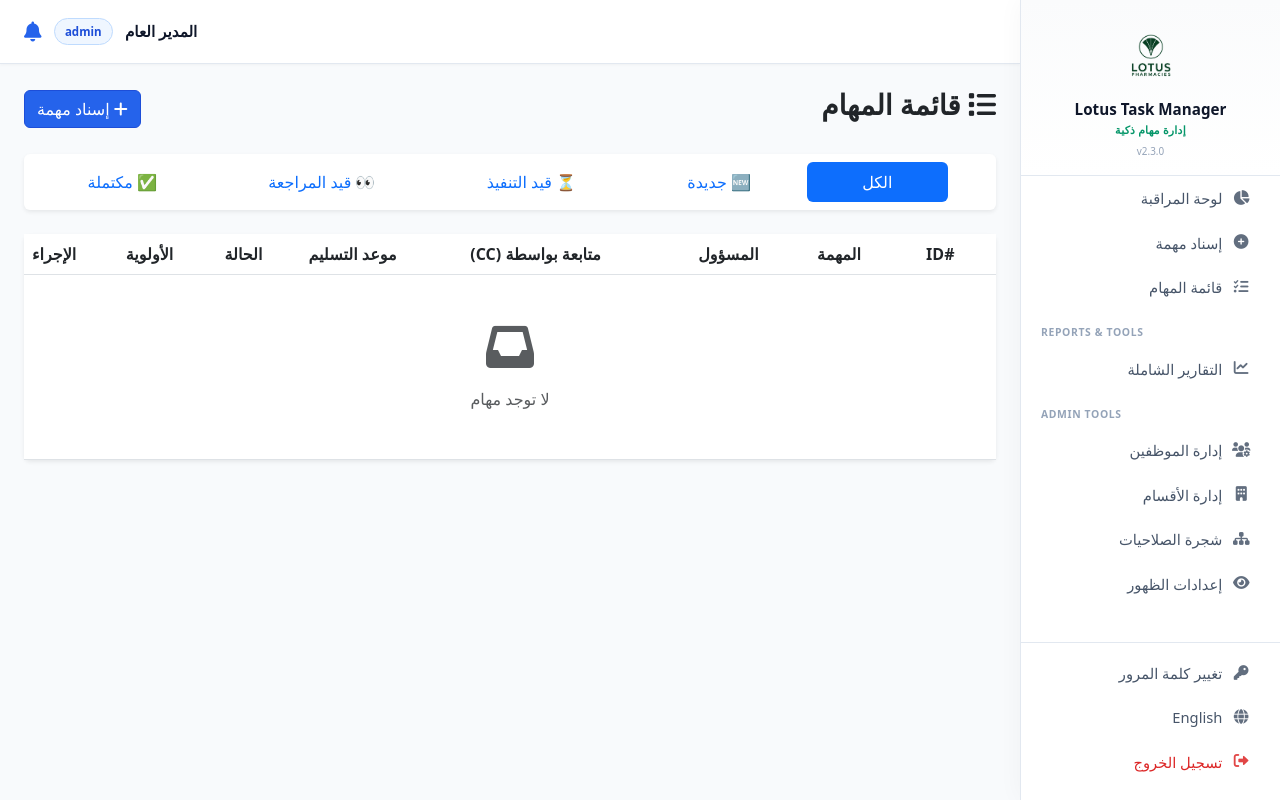
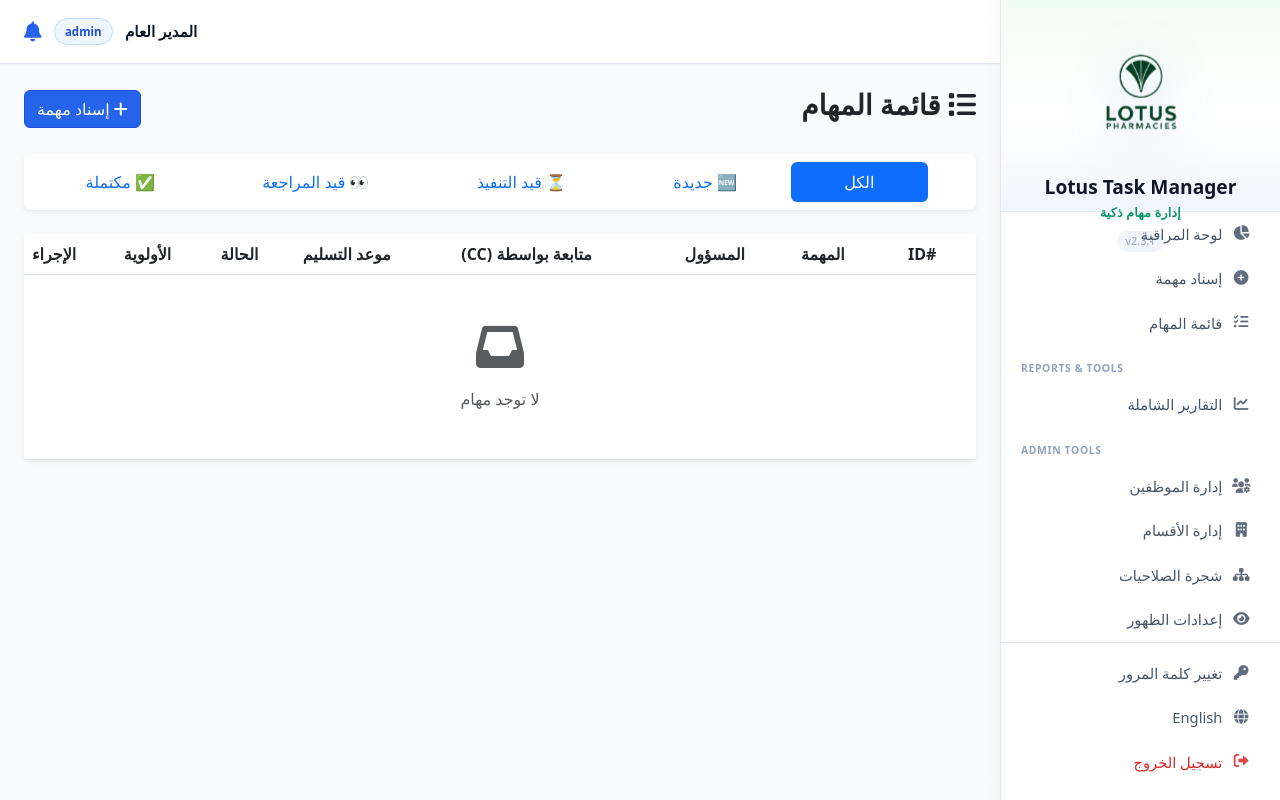
Before and after one commit to Refaat1942/Lotus-Task-Manager, a Flask app: page /tasks in a window 1280 px wide. Run offline with Flask 3, Linux system fonts and the light colour scheme; a user stored in the database is signed in; data that the repository does not hold is empty; some libraries are stand-ins or nearby versions.

Commit message:
your message

```diff
--- a/app.py
+++ b/app.py
@@ -13,7 +13,7 @@
 import pandas as pd
 from sqlalchemy import text
 
-APP_VERSION = '2.3.0'
+APP_VERSION = '2.3.1'
 APP_NAME = 'Lotus Task Manager'
 APP_PORT = 5000
 
@@ -191,7 +191,7 @@
             'change_password': 'Change Password', 'current_password': 'Current Password', 'new_password': 'New Password',
             'assign_to': 'Assign To', 'permissions_manage': 'Visibility Settings', 'permissions_title': 'Feature Visibility Control',
             'permissions_desc': 'Choose which roles can see each section for all users.', 'notif_title': 'Notifications', 'notif_empty': 'No new notifications',
-            'deadline_passed': 'Deadline Passed', 'deadline_passed_msg': 'Task deadline has passed', 'confirm_datetime': 'OK', 'select_datetime': 'Select date & time',
+            'deadline_passed': 'Deadline Passed', 'deadline_passed_msg': 'Task deadline has passed', 'confirm_datetime': 'Pick date & time, then press OK to confirm', 'select_datetime': 'Select date & time',
             'user_updated': 'User updated successfully', 'user_update_error': 'Could not update user (username may already exist)',
             'overview': 'Overview', 'recent_tasks': 'Recent Tasks', 'view_all': 'View All', 'open': 'Open', 'no_tasks': 'No tasks found',
             'welcome': 'Welcome', 'brand_tagline': 'Smart Task Management'
@@ -208,7 +208,7 @@
             'change_password': 'تغيير كلمة المرور', 'current_password': 'كلمة المرور الحالية', 'new_password': 'كلمة المرور الجديدة',
             'assign_to': 'إسناد إلى', 'permissions_manage': 'إعدادات الظهور', 'permissions_title': 'التحكم في ظهور الأقسام',
             'permissions_desc': 'حدد الأدوار التي يمكنها رؤية كل قسم لجميع المستخدمين.', 'notif_title': 'الإشعارات', 'notif_empty': 'لا توجد إشعارات جديدة',
-            'deadline_passed': 'انتهى الموعد', 'deadline_passed_msg': 'تجاوزت المهمة الموعد المحدد', 'confirm_datetime': 'موافق', 'select_datetime': 'اختر التاريخ والوقت',
+            'deadline_passed': 'انتهى الموعد', 'deadline_passed_msg': 'تجاوزت المهمة الموعد المحدد', 'confirm_datetime': 'اختر التاريخ والوقت ثم اضغط موافق للتأكيد', 'select_datetime': 'اختر التاريخ والوقت',
             'user_updated': 'تم تحديث بيانات الموظف بنجاح', 'user_update_error': 'تعذر التحديث (اسم المستخدم قد يكون مستخدماً)',
             'overview': 'نظرة عامة', 'recent_tasks': 'أحدث المهام', 'view_all': 'عرض الكل', 'open': 'مفتوحة', 'no_tasks': 'لا توجد مهام',
             'welcome': 'مرحباً', 'brand_tagline': 'إدارة مهام ذكية'
--- a/templates/layout.html
+++ b/templates/layout.html
@@ -27,6 +27,29 @@
             --ltm-sidebar-muted: #94a3b8;
             --ltm-border: #e2e8f0;
             --ltm-topbar-h: 64px;
+            --ltm-sidebar-w: 280px;
+        }
+        @keyframes ltm-logo-float {
+            0%, 100% { transform: translateY(0) scale(1); }
+            50% { transform: translateY(-6px) scale(1.04); }
+        }
+        @keyframes ltm-logo-glow {
+            0%, 100% { filter: drop-shadow(0 6px 18px rgba(5, 150, 105, 0.22)); }
+            50% { filter: drop-shadow(0 10px 28px rgba(37, 99, 235, 0.32)); }
+        }
+        .ltm-logo-wrap {
+            display: inline-flex;
+            align-items: center;
+            justify-content: center;
+            margin-bottom: 0.65rem;
+        }
+        .ltm-logo-animated {
+            animation: ltm-logo-float 3.2s ease-in-out infinite, ltm-logo-glow 4s ease-in-out infinite;
+            transition: transform 0.35s ease;
+        }
+        .ltm-logo-wrap:hover .ltm-logo-animated {
+            animation-play-state: paused;
+            transform: scale(1.08);
         }
         html, body { height: 100%; margin: 0; }
         body {
@@ -40,7 +63,7 @@
             height: 100vh;
             background: var(--ltm-sidebar);
             color: var(--ltm-sidebar-text);
-            width: 260px;
+            width: var(--ltm-sidebar-w);
             position: fixed;
             top: 0;
             overflow-y: auto;
@@ -61,37 +84,43 @@
             display: flex;
             flex-direction: column;
         }
-        html[dir="rtl"] .main-content { margin-right: 260px; }
-        html[dir="ltr"] .main-content { margin-left: 260px; }
+        html[dir="rtl"] .main-content { margin-right: var(--ltm-sidebar-w); }
+        html[dir="ltr"] .main-content { margin-left: var(--ltm-sidebar-w); }
         .sidebar-brand {
-            padding: 1.25rem 1rem 1rem;
+            padding: 1.75rem 1.25rem 1.5rem;
             text-align: center;
             border-bottom: 1px solid var(--ltm-border);
-            background: linear-gradient(180deg, #fafbfc 0%, #ffffff 100%);
+            background: linear-gradient(180deg, #f0fdf4 0%, #ffffff 55%, #eff6ff 100%);
+            min-height: 200px;
         }
         .sidebar-logo {
-            width: 72px;
+            width: 130px;
             height: auto;
+            max-height: 130px;
             object-fit: contain;
-            margin-bottom: 0.5rem;
         }
         .sidebar-brand .brand-title {
-            font-size: 0.95rem;
+            font-size: 1.2rem;
             font-weight: 700;
             color: #0f172a;
-            line-height: 1.3;
-            margin-bottom: 0.15rem;
+            line-height: 1.35;
+            margin-bottom: 0.25rem;
+            margin-top: 0.35rem;
         }
         .sidebar-brand .brand-tagline {
-            font-size: 0.68rem;
+            font-size: 0.78rem;
             color: var(--ltm-green);
             font-weight: 600;
             letter-spacing: 0.02em;
         }
         .sidebar-brand .brand-version {
-            font-size: 0.62rem;
+            font-size: 0.68rem;
             color: var(--ltm-sidebar-muted);
-            margin-top: 0.35rem;
+            margin-top: 0.5rem;
+            display: inline-block;
+            padding: 0.15rem 0.55rem;
+            background: #f1f5f9;
+            border-radius: 999px;
         }
         .sidebar-section {
             font-size: 0.65rem;
@@ -244,7 +273,9 @@
     {% if current_user.is_authenticated %}
     <div class="sidebar d-flex flex-column" id="sidebar">
         <div class="sidebar-brand">
-            <img src="{{ url_for('static', filename='images/logo.png') }}" alt="Lotus" class="sidebar-logo" onerror="this.style.display='none'">
+            <div class="ltm-logo-wrap">
+                <img src="{{ url_for('static', filename='images/logo.png') }}" alt="Lotus" class="sidebar-logo ltm-logo-animated" onerror="this.closest('.ltm-logo-wrap').style.display='none'">
+            </div>
             <div class="brand-title">{{ t['system_title'] }}</div>
             <div class="brand-tagline">{{ t['brand_tagline'] }}</div>
             <div class="brand-version">v{{ app_version }}</div>
```
Also changed, not shown: templates/create_task.html (+56 -14 lines), templates/login.html (+39 -9 lines).
